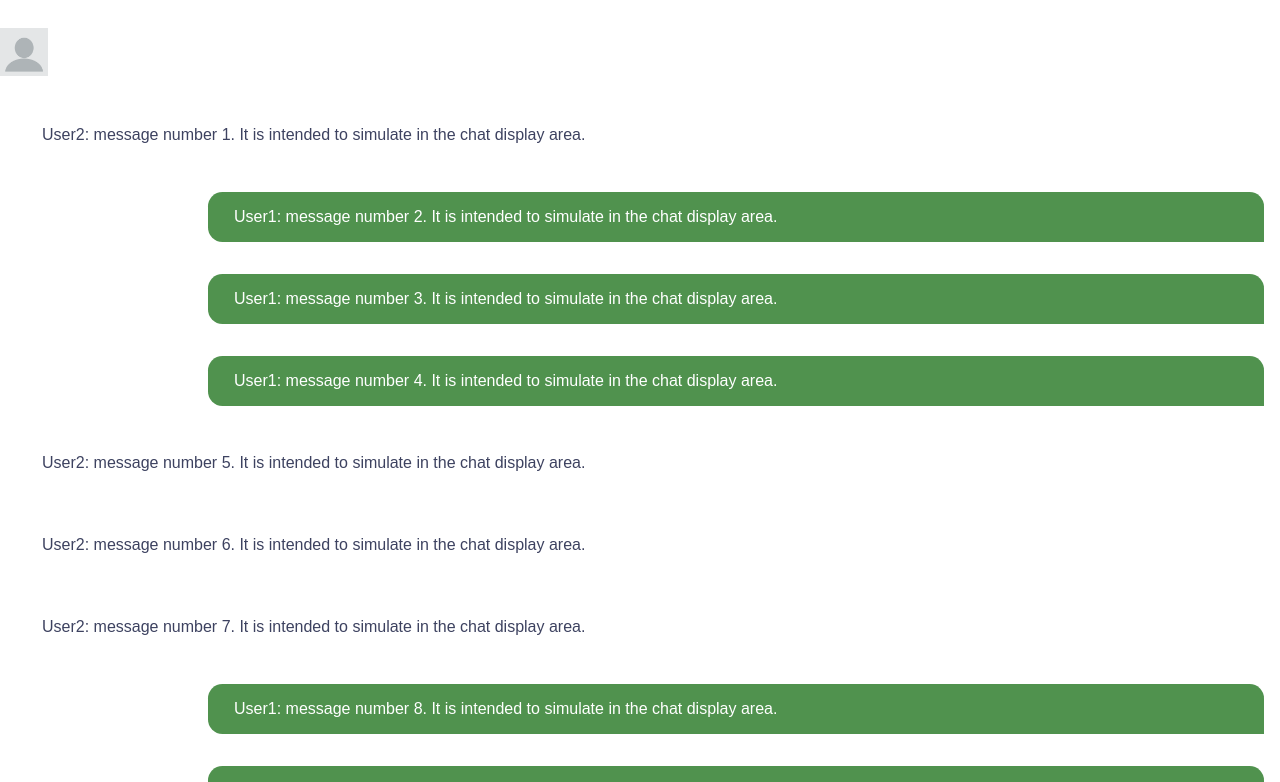
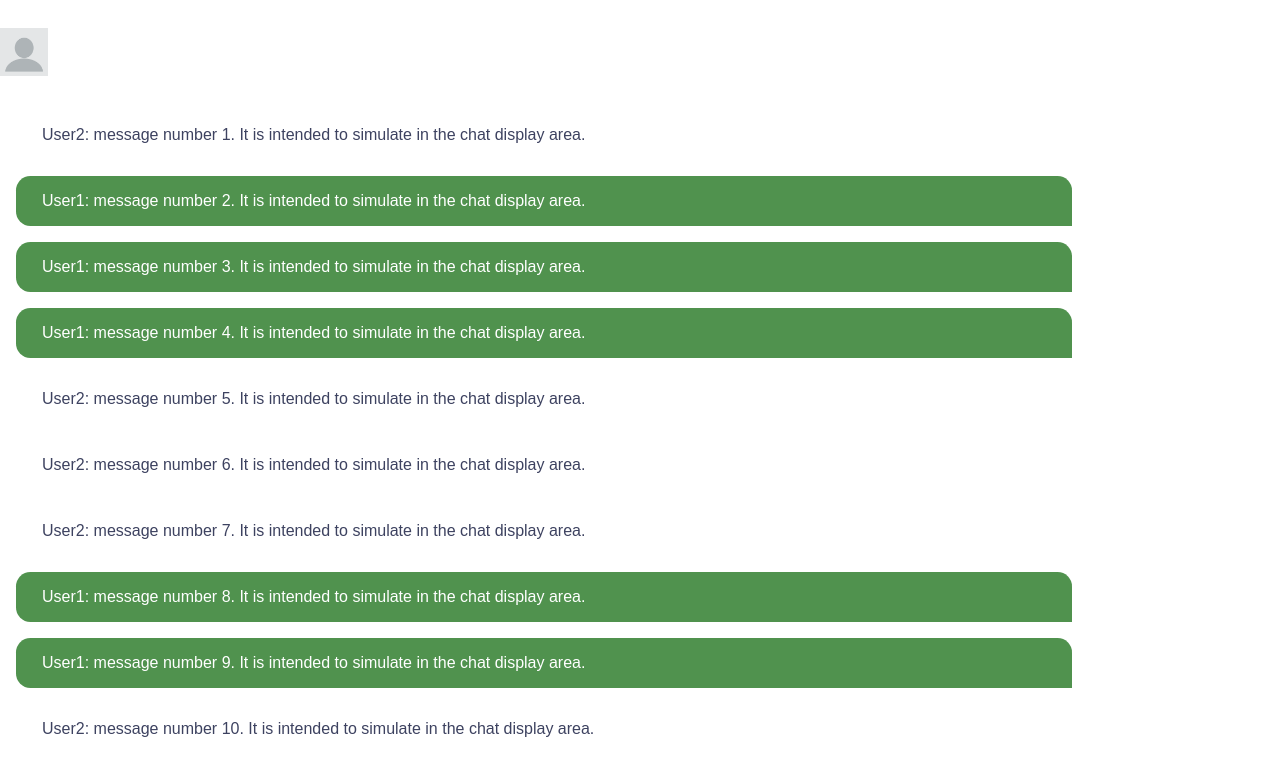
Before and after one commit to Makes-Innovation-Hub/arabrew, a React (Vite) app in the folder client/: page / in a window 1280 px wide. Shown: the top 782 px of the page. Built offline with nearby package versions, Linux system fonts and the light colour scheme; a web font is replaced by a local one.

Commit message:
removed unwanted lines from chatdisplayarea

```diff
--- a/client/src/components/Chat/ChatDisplayArea/ChatDisplayArea.jsx
+++ b/client/src/components/Chat/ChatDisplayArea/ChatDisplayArea.jsx
@@ -1,21 +1,13 @@
 import chats from "../InputArea/chatsDummyDataGenerator.js";
-import React, { useEffect, useRef } from "react";
 import { ChatsContainer } from "./ChatDisplayAreaStyles.jsx";
 import MessageBox from "../MessageBox/MessageBox.jsx";
 
 export default function ChatDisplayArea() {
-  const chatPageRef = useRef(null);
   return (
     <ChatsContainer>
-      <div
-        className="chat-page"
-        ref={chatPageRef}
-        style={{ display: "flex", flexDirection: "column" }}
-      >
-        {chats.map((message, index) => (
-          <MessageBox message={message} key={index} />
-        ))}
-      </div>
+      {chats.map((message, index) => (
+        <MessageBox message={message} key={index} />
+      ))}
     </ChatsContainer>
   );
 }
--- a/client/src/components/Chat/ChatDisplayArea/ChatDisplayAreaStyles.jsx
+++ b/client/src/components/Chat/ChatDisplayArea/ChatDisplayAreaStyles.jsx
@@ -2,9 +2,11 @@ import styled from "styled-components";
 
 export const ChatsContainer = styled.div`
   @media (min-width: 350px) and (max-width: 700px) {
-    flex-grow: 2;
     overflow-y: scroll;
     background-color: #fafafa;
     border-radius: 2.5rem 2.5rem 0 0;
+    display: flex;
+    flex-direction: column;
+    flex: 1 2 20%;
   }
 `;
```
